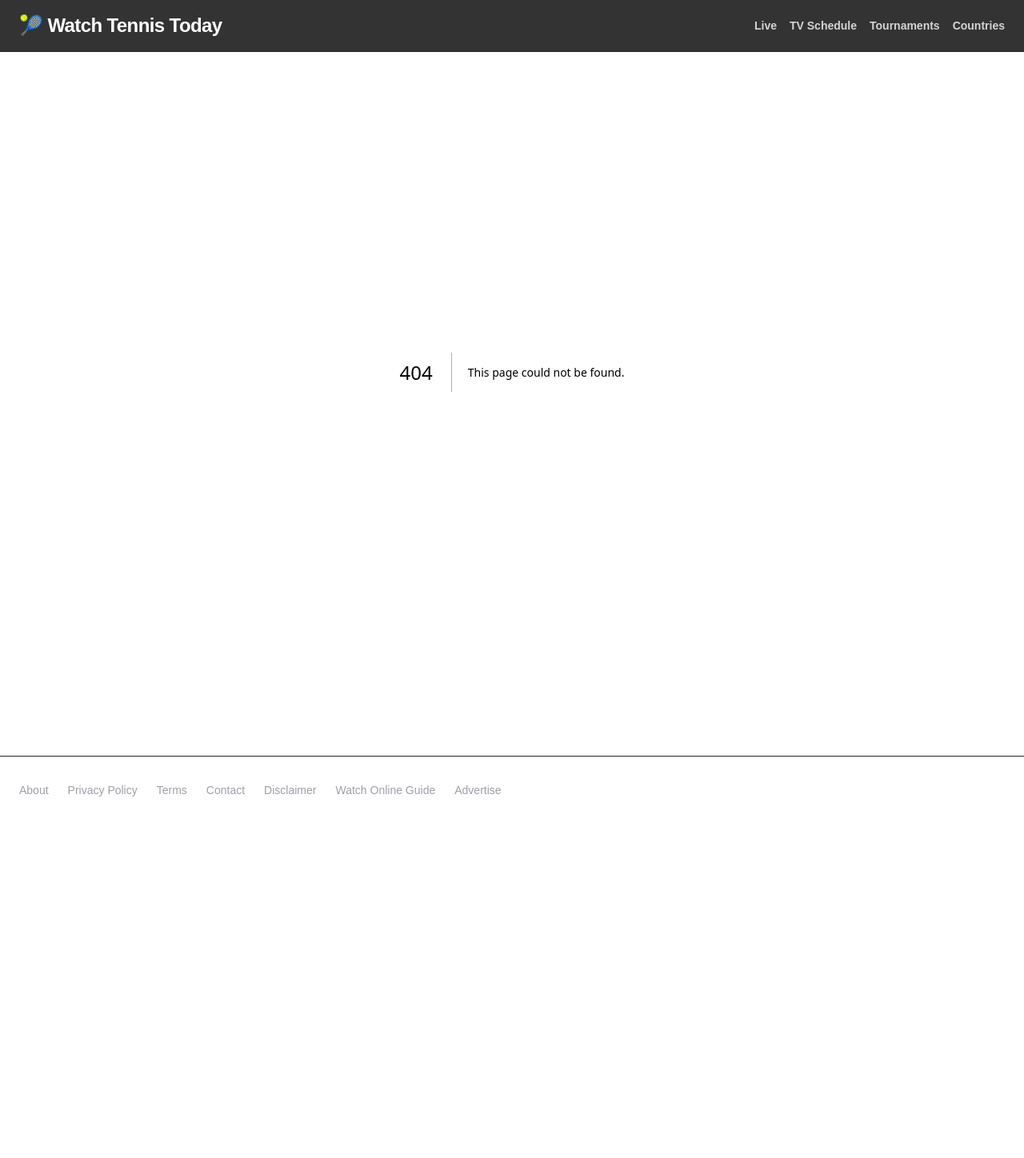
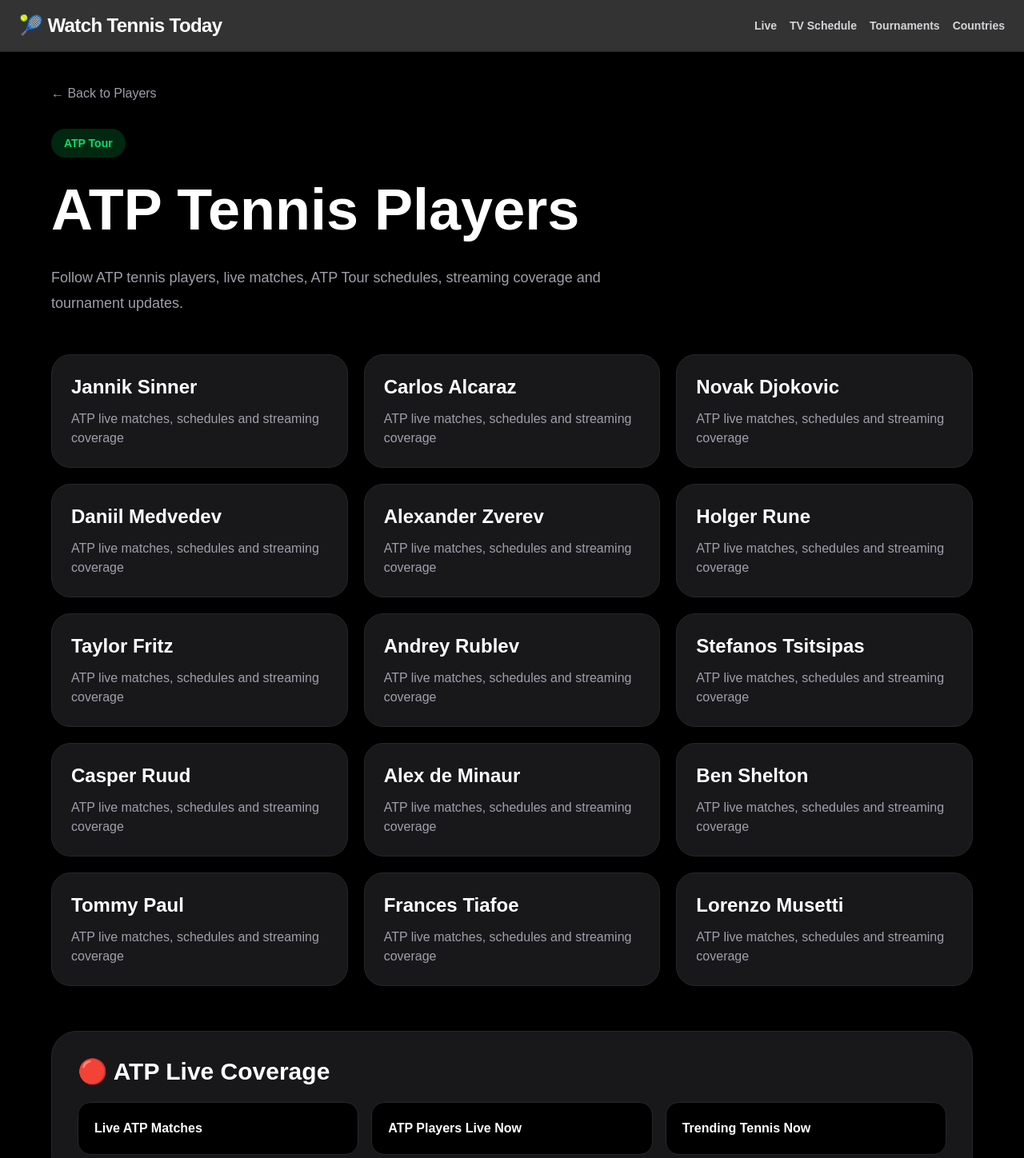
Before and after one commit to 8dqqd57hyh-rgb/watch-tennis-today, a Next.js app: page /players/atp in a window 1280 px wide. Before the commit this address had no page. Shown: the top 1448 px of the page at 80% size. Before the commit the page ends 1030 px from the top, so only its background shows below. Built offline with nearby package versions, Linux system fonts and the light colour scheme.

Commit message:
Add WTA players hub

```diff
--- /dev/null
+++ b/app/players/atp/page.tsx
@@ -0,0 +1,108 @@
+const atpPlayers = [
+  "Jannik Sinner",
+  "Carlos Alcaraz",
+  "Novak Djokovic",
+  "Daniil Medvedev",
+  "Alexander Zverev",
+  "Holger Rune",
+  "Taylor Fritz",
+  "Andrey Rublev",
+  "Stefanos Tsitsipas",
+  "Casper Ruud",
+  "Alex de Minaur",
+  "Ben Shelton",
+  "Tommy Paul",
+  "Frances Tiafoe",
+  "Lorenzo Musetti",
+];
+
+function playerSlug(name: string) {
+  return name
+    .toLowerCase()
+    .replace(/,/g, "")
+    .replace(/\//g, " ")
+    .replace(/\s+/g, "-")
+    .replace(/-+/g, "-")
+    .trim();
+}
+
+export default function ATPPlayersPage() {
+  return (
+    <main className="min-h-screen bg-black text-white p-6 md:p-10">
+      <div className="max-w-6xl mx-auto">
+
+        <a
+          href="/players"
+          className="text-zinc-400 hover:text-white"
+        >
+          ← Back to Players
+        </a>
+
+        <section className="mt-8 mb-12">
+          <div className="inline-flex items-center rounded-full bg-green-500/20 px-4 py-2 text-sm font-bold text-green-400 mb-5">
+            ATP Tour
+          </div>
+
+          <h1 className="text-5xl md:text-7xl font-black leading-tight mb-6">
+            ATP Tennis Players
+          </h1>
+
+          <p className="text-zinc-400 text-lg leading-8 max-w-3xl">
+            Follow ATP tennis players, live matches, ATP Tour schedules,
+            streaming coverage and tournament updates.
+          </p>
+        </section>
+
+        <section className="mb-14">
+          <div className="grid grid-cols-1 md:grid-cols-2 xl:grid-cols-3 gap-5">
+            {atpPlayers.map((player) => (
+              <a
+                key={player}
+                href={`/player/${playerSlug(player)}`}
+                className="bg-zinc-900 border border-zinc-800 rounded-3xl p-6 hover:border-green-500 transition-all"
+              >
+                <h2 className="text-2xl font-black mb-3">
+                  {player}
+                </h2>
+
+                <p className="text-zinc-400">
+                  ATP live matches, schedules and streaming coverage
+                </p>
+              </a>
+            ))}
+          </div>
+        </section>
+
+        <section className="rounded-[2rem] border border-zinc-800 bg-zinc-900 p-8">
+          <h2 className="text-3xl font-black mb-5">
+            🔴 ATP Live Coverage
+          </h2>
+
+          <div className="grid grid-cols-1 md:grid-cols-3 gap-4">
+            <a
+              href="/live-tennis"
+              className="bg-black border border-zinc-800 rounded-2xl p-5 font-bold hover:border-red-500 transition-all"
+            >
+              Live ATP Matches
+            </a>
+
+            <a
+              href="/players/live-now"
+              className="bg-black border border-zinc-800 rounded-2xl p-5 font-bold hover:border-red-500 transition-all"
+            >
+              ATP Players Live Now
+            </a>
+
+            <a
+              href="/tennis-trending-now"
+              className="bg-black border border-zinc-800 rounded-2xl p-5 font-bold hover:border-red-500 transition-all"
+            >
+              Trending Tennis Now
+            </a>
+          </div>
+        </section>
+
+      </div>
+    </main>
+  );
+}
--- /dev/null
+++ b/app/players/wta/page.tsx
@@ -0,0 +1,83 @@
+const wtaPlayers = [
+  "Iga Swiatek",
+  "Aryna Sabalenka",
+  "Coco Gauff",
+  "Elena Rybakina",
+  "Jessica Pegula",
+  "Madison Keys",
+  "Jasmine Paolini",
+  "Emma Navarro",
+  "Mirra Andreeva",
+  "Naomi Osaka",
+  "Jelena Ostapenko",
+  "Elina Svitolina",
+  "Ons Jabeur",
+  "Maria Sakkari",
+  "Qinwen Zheng",
+];
+
+function playerSlug(name: string) {
+  return name.toLowerCase().replace(/,/g, "").replace(/\//g, " ").replace(/\s+/g, "-").replace(/-+/g, "-").trim();
+}
+
+export default function WTAPlayersPage() {
+  return (
+    <main className="min-h-screen bg-black text-white p-6 md:p-10">
+      <div className="max-w-6xl mx-auto">
+        <a href="/players" className="text-zinc-400 hover:text-white">
+          ← Back to Players
+        </a>
+
+        <section className="mt-8 mb-12">
+          <div className="inline-flex items-center rounded-full bg-purple-500/20 px-4 py-2 text-sm font-bold text-purple-400 mb-5">
+            WTA Tour
+          </div>
+
+          <h1 className="text-5xl md:text-7xl font-black leading-tight mb-6">
+            WTA Tennis Players
+          </h1>
+
+          <p className="text-zinc-400 text-lg leading-8 max-w-3xl">
+            Follow WTA tennis players, live matches, WTA Tour schedules,
+            streaming coverage and tournament updates.
+          </p>
+        </section>
+
+        <section className="mb-14">
+          <div className="grid grid-cols-1 md:grid-cols-2 xl:grid-cols-3 gap-5">
+            {wtaPlayers.map((player) => (
+              <a
+                key={player}
+                href={`/player/${playerSlug(player)}`}
+                className="bg-zinc-900 border border-zinc-800 rounded-3xl p-6 hover:border-purple-500 transition-all"
+              >
+                <h2 className="text-2xl font-black mb-3">{player}</h2>
+                <p className="text-zinc-400">
+                  WTA live matches, schedules and streaming coverage
+                </p>
+              </a>
+            ))}
+          </div>
+        </section>
+
+        <section className="rounded-[2rem] border border-zinc-800 bg-zinc-900 p-8">
+          <h2 className="text-3xl font-black mb-5">🔴 WTA Live Coverage</h2>
+
+          <div className="grid grid-cols-1 md:grid-cols-3 gap-4">
+            <a href="/live-tennis" className="bg-black border border-zinc-800 rounded-2xl p-5 font-bold hover:border-red-500 transition-all">
+              Live WTA Matches
+            </a>
+
+            <a href="/players/live-now" className="bg-black border border-zinc-800 rounded-2xl p-5 font-bold hover:border-red-500 transition-all">
+              WTA Players Live Now
+            </a>
+
+            <a href="/players/atp" className="bg-black border border-zinc-800 rounded-2xl p-5 font-bold hover:border-green-500 transition-all">
+              ATP Players
+            </a>
+          </div>
+        </section>
+      </div>
+    </main>
+  );
+}
```
